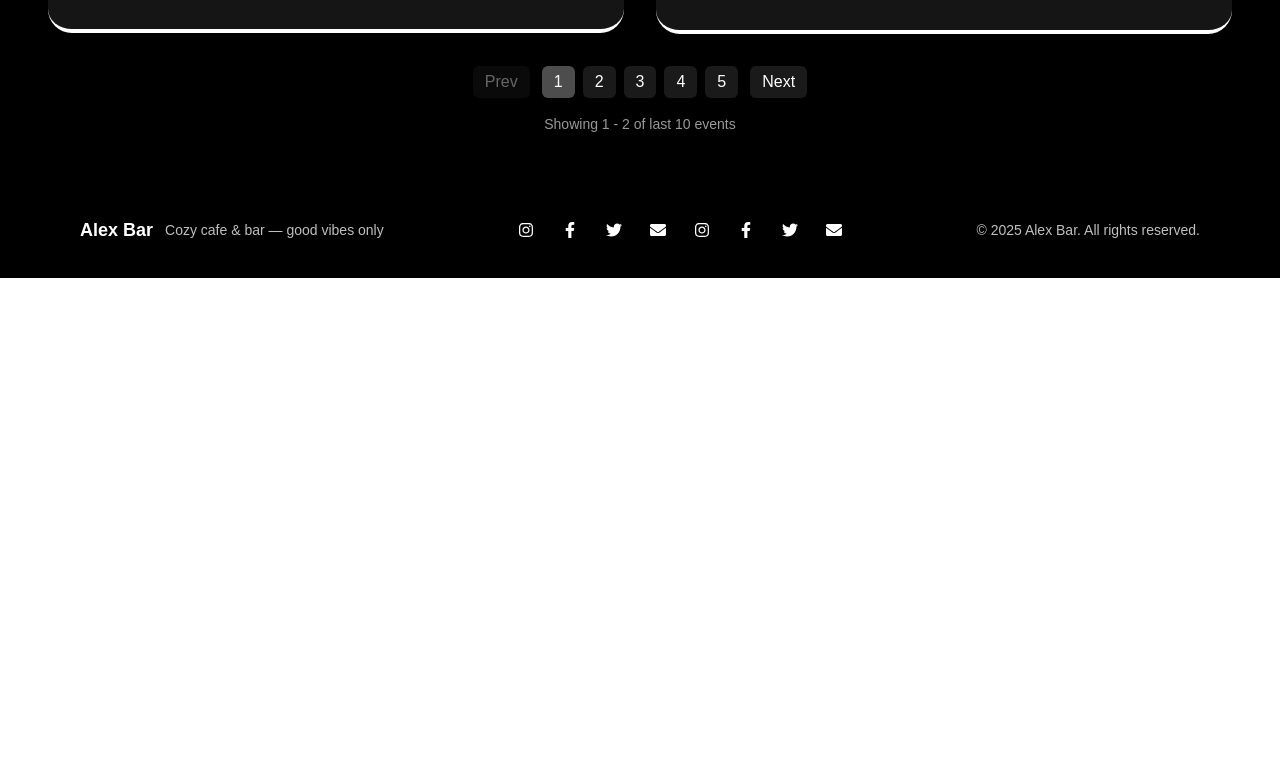
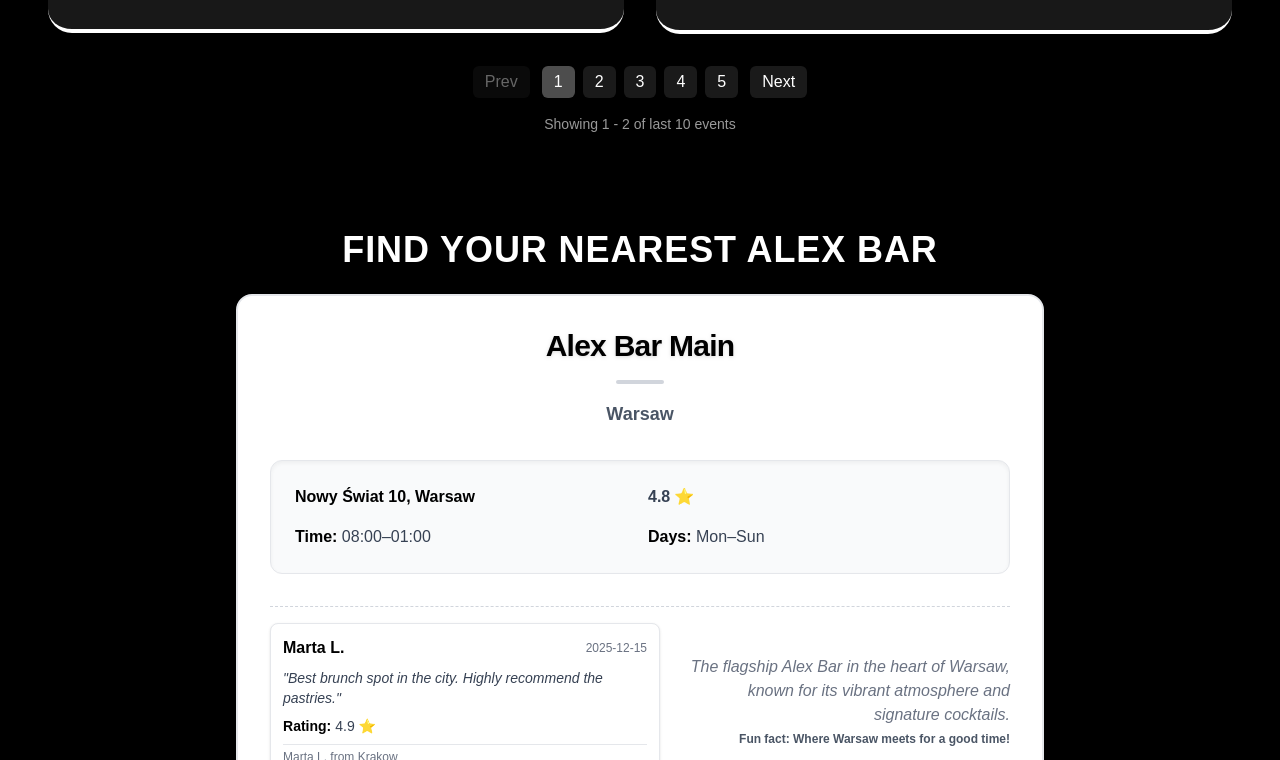
Before and after one commit to WladislawPitsukha/alex_bar, a Next.js app: page / in a window 1280 px wide. Shown: the part 2040-2800 px from the top of the page. Before the commit the page ends 2318 px from the top, so only its background shows below. Built offline with nearby package versions, Linux system fonts and the light colour scheme.

Commit message:
fix: add new updates by new component for the location's section, delete useless parts, add new logic

```diff
--- a/src/components/MapSect.tsx
+++ b/src/components/MapSect.tsx
@@ -1,10 +1,21 @@
 //TODO: to make this component
 //TODO: make undependies component sect with h1 & div with the same CSS for Section's Components
 
+import { cafes } from "@/constants/cafes";
+import InfoCafeBlock from "./InfoCafeBlock";
+import SectionHeader from "./SectionHeader";
+
 export default function MapSect() {
     return(
-        <section className="">
-
+        <section className="flex flex-col w-full py-12 bg-black">
+            <SectionHeader title="Find Your Nearest Alex Bar" />
+            <div className="flex flex-col md:flex-row justify-evenly gap-8 w-full">
+                <InfoCafeBlock
+                    {...cafes[0]}
+                />
+                {/* Add more <InfoCafeBlock {...cafes[1]} /> as needed */}
+            </div>
+            <div className="w-full h-[2px] bg-gradient-to-r from-white via-gray-200 to-white my-12" />
         </section>
     )
 }
--- a/src/constants/cafes.ts
+++ b/src/constants/cafes.ts
@@ -6,14 +6,16 @@ export const cafes: CafeInfoProps[] = [
         id: 1,
         title: "Alex Bar Main",
         info: {
-            descr: "The flagship Alex Bar in the heart of Warsaw, known for its vibrant atmosphere and signature cocktails.",
+            description: "The flagship Alex Bar in the heart of Warsaw, known for its vibrant atmosphere and signature cocktails.",
             moreDesc: "Spacious, modern, and always buzzing. Perfect for both casual meetups and special occasions.",
             coolFacts: "Where Warsaw meets for a good time!",
         },
+        city: "Warsaw",
         address: "Nowy Świat 10, Warsaw",
-        networks: {
+        connection: {
+            phone: "+48 22 123 45 67",
             email: "warsaw@alexbar.com",
-            phone: "+48 22 123 45 67",
+        },
         socials: [
             {
                 id: 1,
@@ -27,7 +29,6 @@ export const cafes: CafeInfoProps[] = [
                 href: "https://facebook.com/alexbarwarsaw"
             },
         ],
-        },
         time: {
             days: "Mon–Sun",
             hours: "08:00–01:00",
@@ -42,14 +43,16 @@ export const cafes: CafeInfoProps[] = [
         id: 2,
         title: "Alex Bar Gdansk",
         info: {
-            descr: "A cozy spot near the old town, offering local brews and sea-inspired snacks.",
+            description: "A cozy spot near the old town, offering local brews and sea-inspired snacks.",
             moreDesc: "Enjoy the maritime vibe and friendly service just steps from the Motława river.",
             coolFacts: "Taste the Baltic breeze!",
         },
+        city: "Gdansk",
         address: "Długa 50, Gdansk",
-        networks: {
+        connection: {
+            phone: "+48 58 987 65 43",
             email: "gdansk@alexbar.com",
-            phone: "+48 58 987 65 43",
+        },
         socials: [
             {
                 id: 1,
@@ -62,7 +65,6 @@ export const cafes: CafeInfoProps[] = [
                 href: "https://facebook.com/alexbargdansk"
             },
         ],
-        },
         time: {
             days: "Mon–Sun",
             hours: "10:00–23:00",
@@ -77,14 +79,16 @@ export const cafes: CafeInfoProps[] = [
         id: 3,
         title: "Alex Bar Krakow",
         info: {
-            descr: "Historic charm meets modern taste in the heart of Krakow’s main square.",
+            description: "Historic charm meets modern taste in the heart of Krakow’s main square.",
             moreDesc: "Sip coffee or cocktails with a view of St. Mary's Basilica. Live music on weekends.",
             coolFacts: "Old town, new flavors!",
         },
+        city: "Krakow",
         address: "Rynek Główny 20, Krakow",
-        networks: {
+        connection: {
+            phone: "+48 12 345 67 89",
             email: "krakow@alexbar.com",
-            phone: "+48 12 345 67 89",
+        },
         socials: [
             {
                 id: 1,
@@ -97,7 +101,6 @@ export const cafes: CafeInfoProps[] = [
                 href: "https://facebook.com/alexbarkrakow"
             },
         ],
-        },
         time: {
             days: "Mon–Sun",
             hours: "09:00–00:00",
--- a/src/constants/clients.ts
+++ b/src/constants/clients.ts
@@ -5,195 +5,257 @@ export const clients: ClientProps[] = [
         id: 1,
         desc: {
             en: "Anna S. from Warsaw",
-            clientName: "Anna S.",
+            clientName: "Anna S."
         },
         comments: {
             id: 101,
-            rating: 5,
+            rating: 4.8,
             text: "Amazing place! The staff is super friendly and the drinks are top notch.",
-            date: "2025-12-01",
+            date: "2025-12-05"
         },
     },
     {
         id: 2,
         desc: {
             en: "Jonas B. from Gdansk",
-            clientName: "Jonas B.",
+            clientName: "Jonas B."
         },
         comments: {
             id: 102,
-            rating: 4,
+            rating: 4.2,
             text: "Great location and atmosphere. Will visit again.",
-            date: "2025-12-10",
+            date: "2025-12-10"
         },
     },
     {
         id: 3,
         desc: {
             en: "Marta L. from Krakow",
-            clientName: "Marta L.",
+            clientName: "Marta L."
         },
         comments: {
             id: 103,
-            rating: 5,
+            rating: 4.9,
             text: "Best brunch spot in the city. Highly recommend the pastries.",
-            date: "2025-12-15",
+            date: "2025-12-15"
         },
     },
     {
         id: 4,
         desc: {
-            en: "Erik P. from Oslo",
-            clientName: "Erik P.",
+            en: "Erik P. from Warsaw",
+            clientName: "Erik P."
         },
         comments: {
             id: 104,
-            rating: 3,
+            rating: 3.6,
             text: "Nice place, but a bit crowded on weekends.",
-            date: "2025-12-20",
+            date: "2025-12-20"
         },
     },
     {
         id: 5,
         desc: {
-            en: "Sofie K. from Bergen",
-            clientName: "Sofie K.",
+            en: "Sofie K. from Gdansk",
+            clientName: "Sofie K."
         },
         comments: {
             id: 105,
-            rating: 4,
+            rating: 4.4,
             text: "Loved the live music night! Cozy and fun.",
-            date: "2025-12-22",
+            date: "2025-12-22"
         },
     },
     {
         id: 6,
         desc: {
-            en: "Lars M. from Trondheim",
-            clientName: "Lars M.",
+            en: "Lars M. from Krakow",
+            clientName: "Lars M."
         },
         comments: {
             id: 106,
-            rating: 5,
+            rating: 4.7,
             text: "Fantastic coffee and a great selection of cakes.",
-            date: "2025-12-25",
+            date: "2025-12-25"
         },
     },
     {
         id: 7,
         desc: {
-            en: "Kasia W. from Poznan",
-            clientName: "Kasia W.",
+            en: "Kasia W. from Warsaw",
+            clientName: "Kasia W."
         },
         comments: {
             id: 107,
-            rating: 4,
+            rating: 4.1,
             text: "Friendly staff and a cozy atmosphere. Will bring friends next time!",
-            date: "2025-12-27",
+            date: "2025-12-27"
         },
     },
     {
         id: 8,
         desc: {
-            en: "Piotr Z. from Wroclaw",
-            clientName: "Piotr Z.",
+            en: "Piotr Z. from Gdansk",
+            clientName: "Piotr Z."
         },
         comments: {
             id: 108,
-            rating: 5,
+            rating: 4.9,
             text: "The best cocktails in town. Highly recommend the signature drinks.",
-            date: "2025-12-28",
+            date: "2025-12-28"
         },
     },
     {
         id: 9,
         desc: {
-            en: "Elena T. from Gdynia",
-            clientName: "Elena T.",
+            en: "Elena T. from Krakow",
+            clientName: "Elena T."
         },
         comments: {
             id: 109,
-            rating: 3,
+            rating: 3.5,
             text: "Good food, but the wait time was a bit long.",
-            date: "2025-12-29",
+            date: "2025-12-29"
         },
     },
     {
         id: 10,
         desc: {
-            en: "Marek D. from Lodz",
-            clientName: "Marek D.",
+            en: "Marek D. from Warsaw",
+            clientName: "Marek D."
         },
         comments: {
             id: 110,
-            rating: 4,
+            rating: 4.3,
             text: "Nice decor and a great place to relax after work.",
-            date: "2025-12-30",
+            date: "2025-12-30"
         },
     },
-        {
+    {
         id: 11,
         desc: {
-            en: "Tomasz R. from Katowice",
-            clientName: "Tomasz R.",
+            en: "Tomasz R. from Gdansk",
+            clientName: "Tomasz R."
         },
         comments: {
             id: 111,
-            rating: 5,
-            text: "Excellent service and a very welcoming vibe. Everything felt well thought out.",
-            date: "2026-01-02",
+            rating: 4.8,
+            text: "Excellent service and a very welcoming vibe.",
+            date: "2026-01-02"
         },
     },
     {
         id: 12,
         desc: {
-            en: "Ingrid N. from Stavanger",
-            clientName: "Ingrid N.",
+            en: "Ingrid N. from Krakow",
+            clientName: "Ingrid N."
         },
         comments: {
             id: 112,
-            rating: 4,
-            text: "Lovely interior and great cocktails. Music volume was just right.",
-            date: "2026-01-05",
+            rating: 4.4,
+            text: "Lovely interior and great cocktails.",
+            date: "2026-01-05"
         },
     },
     {
         id: 13,
-        desc: {
-            en: "Paweł K. from Lublin",
-            clientName: "Paweł K.",
-        },
+        desc: { en: "Paweł K. from Warsaw", clientName: "Paweł K." },
         comments: {
             id: 113,
-            rating: 3,
-            text: "Good food overall, but service was a little slow during peak hours.",
-            date: "2026-01-08",
+            rating: 3.7,
+            text: "Good food overall, but service was a little slow.",
+            date: "2026-01-08"
         },
     },
     {
         id: 14,
         desc: {
-            en: "Helena J. from Stockholm",
-            clientName: "Helena J.",
+            en: "Helena J. from Gdansk",
+            clientName: "Helena J."
         },
         comments: {
             id: 114,
-            rating: 5,
+            rating: 5.0,
             text: "Absolutely charming place. The atmosphere made our evening special.",
-            date: "2026-01-10",
+            date: "2026-01-10"
         },
     },
     {
         id: 15,
         desc: {
-            en: "Adam C. from Szczecin",
-            clientName: "Adam C.",
+            en: "Adam C. from Krakow",
+            clientName: "Adam C."
         },
         comments: {
             id: 115,
-            rating: 4,
-            text: "Great spot to unwind after work. Solid drinks and friendly staff.",
-            date: "2026-01-12",
+            rating: 4.2,
+            text: "Great spot to unwind after work.",
+            date: "2026-01-12"
         },
     },
+    {
+        id: 16,
+        desc: {
+            en: "Natalia O. from Warsaw",
+            clientName: "Natalia O.",
+        },
+        comments: {
+            id: 116,
+            rating: 4.6,
+            text: "Very pleasant experience. Calm atmosphere and attentive staff.",
+            date: "2026-01-14",
+        },
+    },
+    {
+        id: 17,
+        desc: {
+            en: "Krzysztof P. from Krakow",
+            clientName: "Krzysztof P.",
+        },
+        comments: {
+            id: 117,
+            rating: 3.9,
+            text: "Nice place overall, though it can get noisy in the evenings.",
+            date: "2026-01-16",
+        },
+    },
+    {
+        id: 18,
+        desc: {
+            en: "Magdalena S. from Gdansk",
+            clientName: "Magdalena S.",
+        },
+        comments: {
+            id: 118,
+            rating: 4.7,
+            text: "Loved the vibe and the music selection. Drinks were excellent.",
+            date: "2026-01-18",
+        },
+    },
+    {
+        id: 19,
+        desc: {
+            en: "Rafał T. from Warsaw",
+            clientName: "Rafał T.",
+        },
+        comments: {
+            id: 119,
+            rating: 4.1,
+            text: "Good quality and friendly service. Prices are fair for the location.",
+            date: "2026-01-20",
+        },
+    },
+    {
+        id: 20,
+        desc: {
+            en: "Agnieszka M. from Krakow",
+            clientName: "Agnieszka M.",
+        },
+        comments: {
+            id: 120,
+            rating: 4.9,
+            text: "One of my favorite places lately. Everything feels well balanced.",
+            date: "2026-01-22",
+        },
+    }
 ];
--- a/src/types/aboutProps.ts
+++ b/src/types/aboutProps.ts
@@ -5,23 +5,24 @@ export type CafeInfoProps = {
     id: number;
     title: string;
     info: {
-        descr: string;
+        description: string;
         moreDesc: string;
         coolFacts: string;
     };
+    city: string;
     address: string;
-    networks: {
+    connection: {
+        phone: string;
         email: string;
-        phone: string;
-        socials: {
-            id: number;
-            labelText: string;
-            href: string;
-        }[];
-    };
+    }
+    socials?: {
+        id: number;
+        labelText: string;
+        href: string;
+    }[];
     time: {
         days: string;
         hours: string;
     };
-    comments: ClientProps[];
+    comments?: ClientProps[];
 }
```
Also changed, not shown: src/components/GallerySect.tsx (+1 -10 lines). Lines whose indentation alone changed are shown as unchanged.
